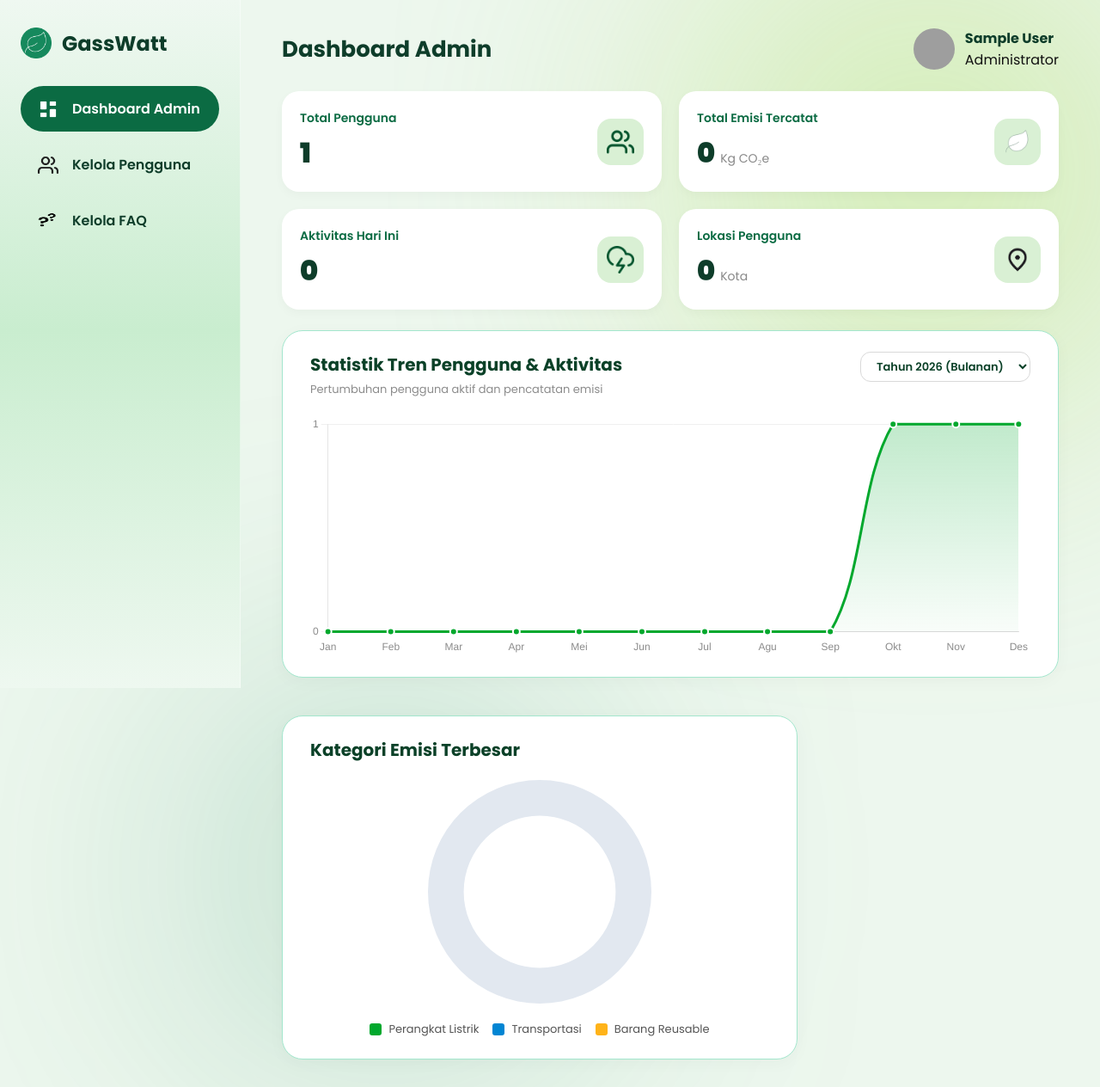
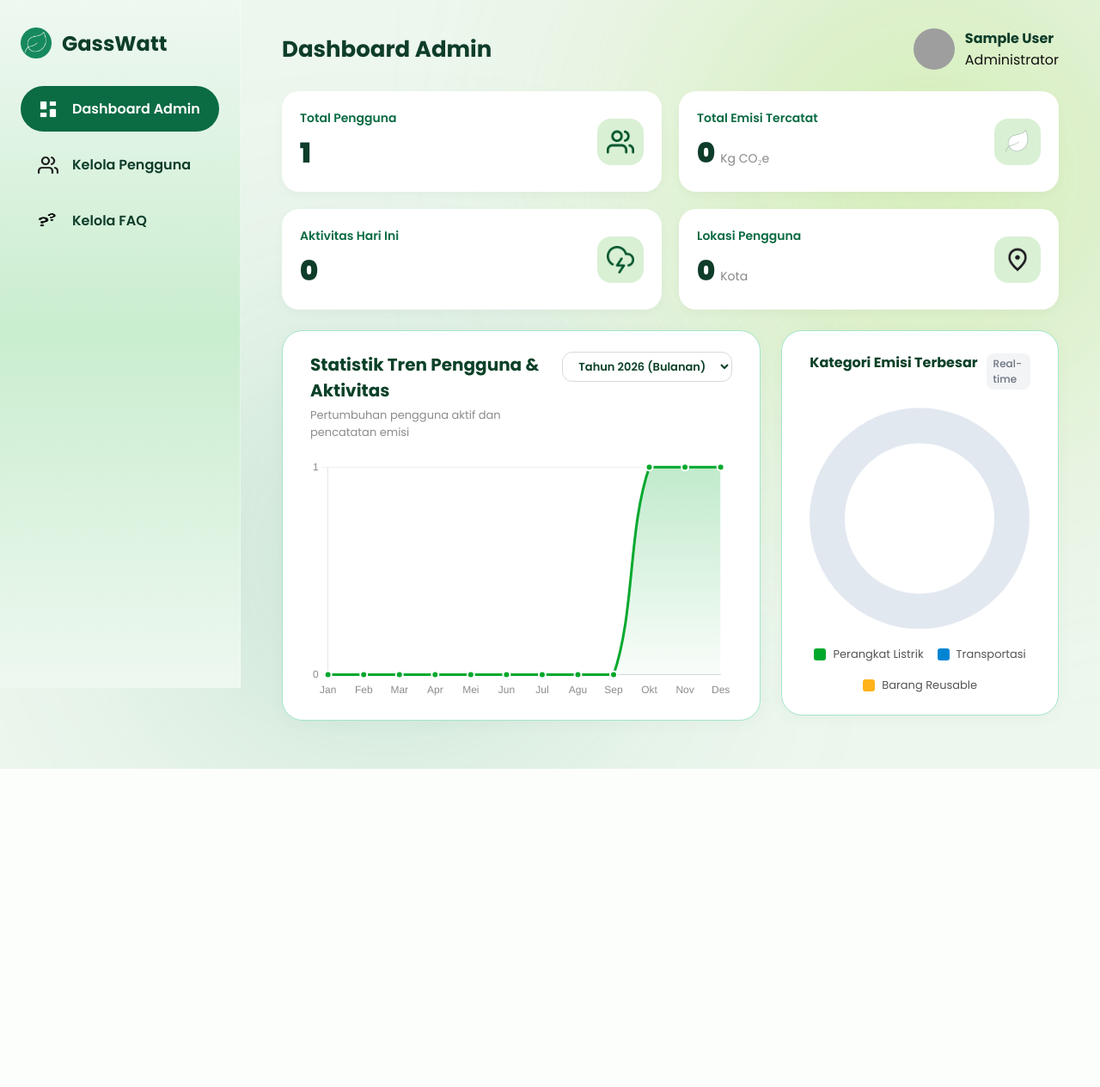
Before and after one commit to PBP-E-Kelompok-04/GassWatt, a Django app: page /admin-portal/ in a window 1280 px wide. Shown: the whole page at 86% size. After the commit the page ends 894 px from the top, so only its background shows below. Run offline with Django 5.2, Linux system fonts and the light colour scheme; the visitor is signed in with stand-in values (Sample User, id 1); data comes from the database, SQL or seed files in the repository; data that the repository does not hold is empty; grey boxes are pictures that could not be loaded.

Commit message:
style: update layout admin dashboard

```diff
--- a/static/css/admin-portal.css
+++ b/static/css/admin-portal.css
@@ -1,10 +1,3 @@
-/* ==========================================================
-   CSS Tambahan Khusus Modul Admin Portal
-   Mendukung & Melengkapi 'dashboard-style.css'
-   ========================================================== */
-
-/* Grid 4 Kartu Metrik Utama */
-
 @import url('https://fonts.googleapis.com/css2?family=Poppins:wght@400;500;600;700;900&display=swap');
 
 
@@ -128,10 +121,18 @@
 }
 
 /* Seksi Grafik & Chart */
+.user-trend-card,
+.chart-card {
+    width: 100%;
+    max-width: 100%;
+    margin: 0;
+    box-sizing: border-box;
+}
+
 .user-trend-card {
     background-color: #ffffff;      /* Mengisi background warna putih */
     border: 1.5px solid #a3e6cd;    /* Border hijau lembut */
-    border-radius: 24px;            /* Sudut melengkung */
+    border-radius: 24px;
     padding: 24px 32px;
     width: 100%;
     box-shadow: 0 4px 20px rgba(0, 0, 0, 0.03);
@@ -195,12 +196,17 @@
 }
 
 .admin-analytics-grid {
-    display: flex;
-    flex-direction: column;
-    gap: 20px;
-    z-index: 2;
-    position: relative;
+    display: grid;
+    grid-template-columns: 1.9fr 1.1fr;
+    gap: 24px;
     width: 100%;
+    align-items: stretch;
+}
+
+@media (max-width: 992px) {
+    .admin-analytics-grid {
+        grid-template-columns: 1fr;
+    }
 }
 
 .admin-chart-card {
@@ -247,30 +253,52 @@
     width: 100%;
     max-width: 600px;
     box-shadow: 0 4px 20px rgba(0, 0, 0, 0.03);
-    box-sizing: border-box; /* Mencegah overflow */
+    box-sizing: border-box;
+    margin: 0 auto;
+}
+
+.card-header {
+    display: flex;
+    justify-content: space-between;
+    align-items: center;
+    gap: 10px;
+    width: 100%;
+    margin-bottom: 20px;
 }
 
 .chart-title {
-    font-size: 20px;
+    font-size: 16px;
     font-weight: 700;
     color: #0b4128;
+    margin: 0;
     margin-bottom: 20px;
+    white-space: nowrap;
+}
+
+.badge-realtime {
+    font-size: 12px;
+    color: #6b7280;
+    background-color: #f3f4f6;
+    padding: 3px 8px;
+    border-radius: 8px;
+    font-weight: 500;
+    margin-left: auto;
 }
 
 .chart-container {
     position: relative;
     width: 100%;
-    max-width: 260px;        /* Ukuran ring donut pas & proporsional */
+    max-width: 260px;
     margin: 0 auto;
 }
 
-/* Legenda Donut Chart Horisontal */
+/* Legenda Donut Chart */
 .chart-legend {
     display: flex;
     flex-direction: row;
     justify-content: center;
     align-items: center;
-    flex-wrap: wrap; /* Agar aman di layar HP/kecil */
+    flex-wrap: wrap;
     gap: 16px;
     margin-top: 20px;
     font-size: 13px;
@@ -286,10 +314,10 @@
 .color-dot {
     width: 14px;
     height: 14px;
-    border-radius: 3px;         /* Bentuk kotak tumpul persis seperti contoh */
+    border-radius: 3px;
 }
 
-/* Warna sesuai gambar UI contoh */
+
 .color-dot.electricity { background-color: #00a82d; }  /* Hijau - Perangkat Listrik */
 .color-dot.transport { background-color: #0085d3; }    /* Biru - Transportasi */
 .color-dot.reusable { background-color: #ffb319; }     /* Oranye - Barang Reusable */
--- a/templates/admin-templates/admin-dashboard.html
+++ b/templates/admin-templates/admin-dashboard.html
@@ -161,8 +161,10 @@
 
             <!-- Card Kategori Emisi Terbesar -->
             <div class="chart-card">
-                <h3 class="chart-title">Kategori Emisi Terbesar</h3>
-
+                <div class="card-header">
+                    <h3 class="chart-title">Kategori Emisi Terbesar</h3>
+                    <span class="badge-realtime">Real-time</span>
+                </div>
                 <div class="chart-container">
                     <canvas id="emisiCategoryChart"
                             data-listrik="{{ emisi_listrik|floatformat:2|default:'0' }}"
```
Also changed, not shown: 1 other file.
